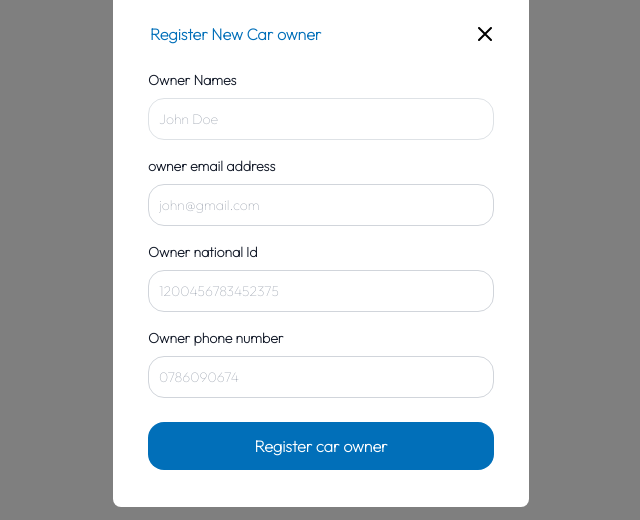
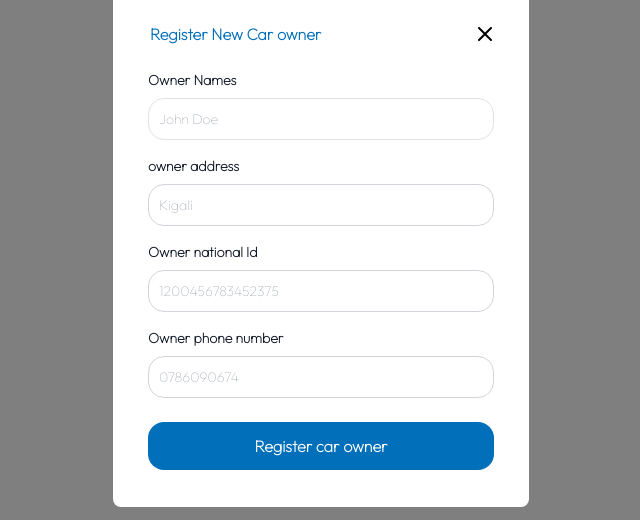
Before and after one commit to hirwablessing/restful-practical, a React (Vite) app in the folder client/: page /new-owner in a window 1280 px wide. Shown: the part 154-674 px from the top of the page, without its empty margins (319-959 px from the left). Built offline with nearby package versions, Linux system fonts and the light colour scheme; sample sign-in values are in the browser's storage.

Commit message:
chore: finish create owner

```diff
--- a/client/src/components/CarOwners.jsx
+++ b/client/src/components/CarOwners.jsx
@@ -2,6 +2,8 @@ import React from "react";
 import { Link, useNavigate } from "react-router-dom";
 
 export default function Dashboard() {
+
+
   const navigate = useNavigate();
 
   return (
--- a/client/src/components/NewCarOwner.jsx
+++ b/client/src/components/NewCarOwner.jsx
@@ -1,10 +1,45 @@
 import React from "react";
 import { useNavigate } from "react-router-dom";
 import PopupMolecule from "./Popup";
+import toast from "react-hot-toast";
+import { createOwner } from "../../../server/src/services/auth.service";
+
 
 export default function NewCarOwner() {
   const [showPopup] = React.useState(true);
   const navigate = useNavigate();
+
+  const [values, setValues] = React.useState({
+    address: "",
+    names: "",
+    phone: "",
+    nationalId: "",
+  });
+
+  function handleChange(event) {
+    const { name, value } = event.target;
+    setValues({ ...values, [name]: value });
+  }
+
+  async function handleSubmit(event) {
+    event.preventDefault();
+    const user = await createOwner(values);
+
+    if (user.data) {
+      toast.success("User created successfully", { duration: 3000 });
+      setValues({
+        email: "",
+        password: "",
+        names: "",
+        phone: "",
+        nationalId: "",
+      });
+
+      navigate("/");
+    } else {
+      toast.error(user.message);
+    }
+  }
 
   return (
     <PopupMolecule
@@ -13,7 +48,7 @@ export default function NewCarOwner() {
       onClose={() => navigate(-1)}
     >
       <div className="px-[10px]">
-        <div className="-mx-3 flex mt-4 flex-col gap-4">
+        <form className="-mx-3 flex mt-4 flex-col gap-4" onSubmit={handleSubmit}>
           <div className="flex flex-col gap-2">
             <label
               htmlFor="names"
@@ -34,18 +69,18 @@ export default function NewCarOwner() {
               htmlFor="email"
               className="block text-sm font-semibold text-gray-900"
             >
-              owner email address
+              owner address
             </label>
             <input
-              name="email"
-              id="email"
-              placeholder="john@gmail.com"
+              name="address"
+              id="address"
+              placeholder="Kigali"
               className=" rounded-2xl border border-gray-300 text-gray-900 sm:text-sm outline-none focus:ring-blue-500 block w-[346px] p-2.5"
             />
           </div>
           <div className="flex flex-col gap-2">
             <label
-              htmlFor="nationa_id"
+              htmlFor="nationalId"
               className="block text-sm font-semibold text-gray-900"
             >
               Owner national Id
@@ -55,7 +90,7 @@ export default function NewCarOwner() {
               max="16"
               min="16"
               required
-              name="nationa_id"
+              name="nationalId"
               id="nationa_id"
               placeholder="1200456783452375"
               className=" rounded-2xl border border-gray-300 text-gray-900 sm:text-sm outline-none focus:ring-blue-500 block w-[346px] p-2.5"
@@ -69,6 +104,7 @@ export default function NewCarOwner() {
               Owner phone number
             </label>
             <input
+            onChange={handleChange}
               type="tel"
               name="phone"
               id="phone"
@@ -83,7 +119,7 @@ export default function NewCarOwner() {
           >
             Register car owner
           </button>
-        </div>
+        </form>
       </div>
     </PopupMolecule>
   );
```
Also changed, not shown: 1 other file (tests, documents, lock files or other folders).
